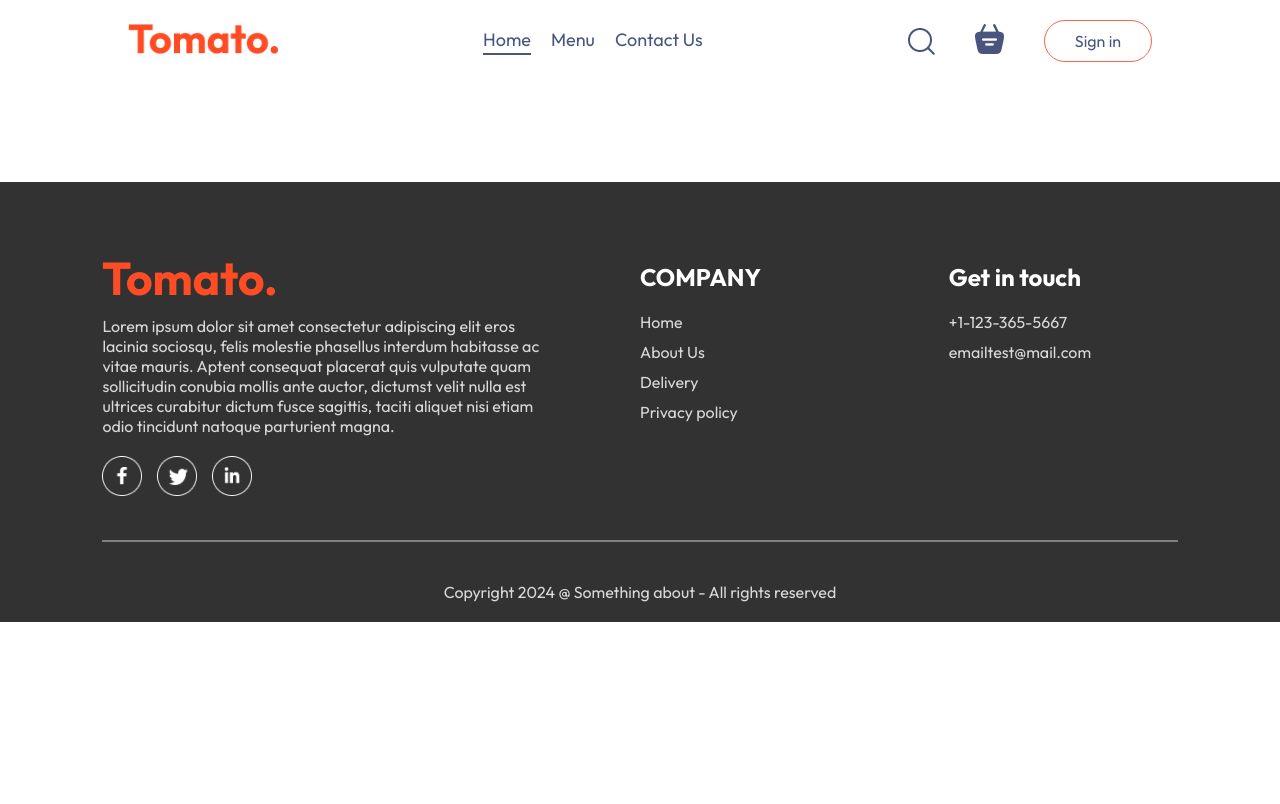
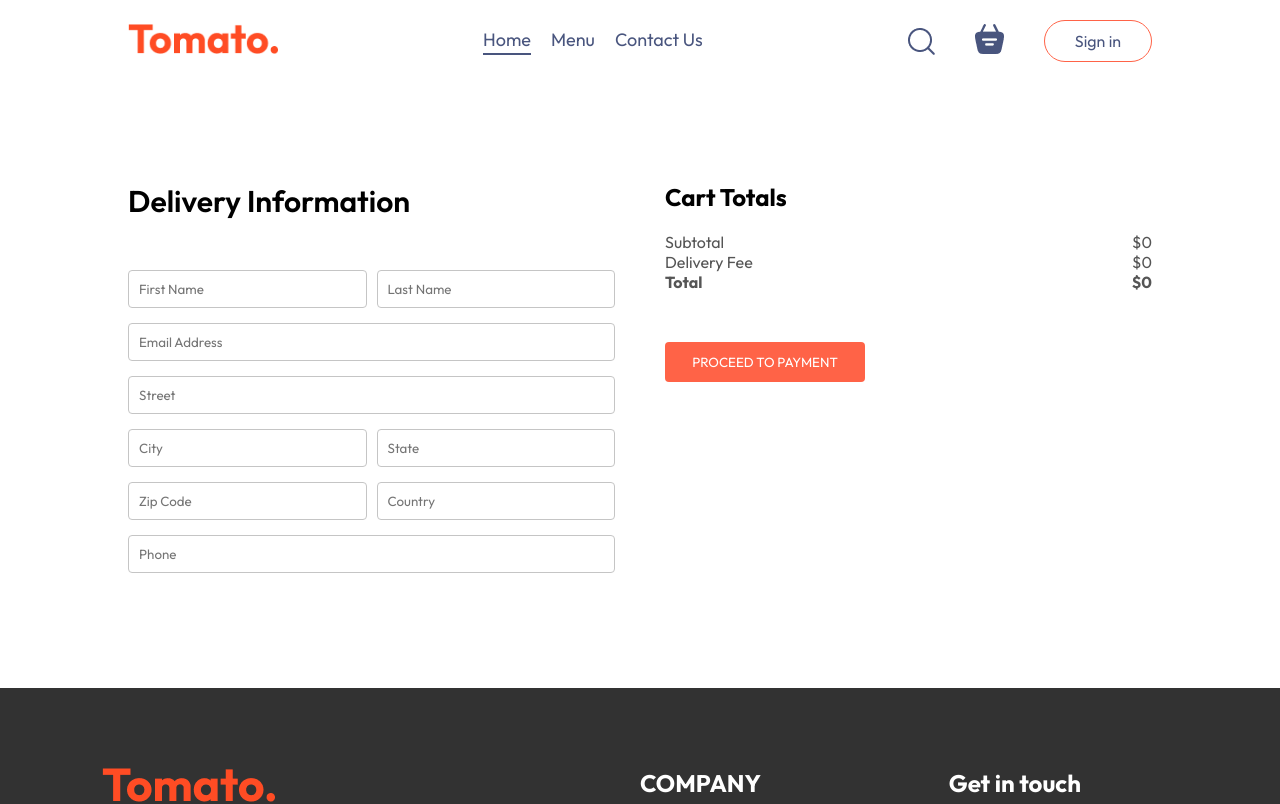
Before and after one commit to PotatoDoge/delivery-webapp, a React (Create React App) app: page /order in a window 1280 px wide. Shown: the top 804 px of the page. Built offline with nearby package versions, Linux system fonts and the light colour scheme.

Commit message:
Add payment section

```diff
--- a/src/pages/Cart/Cart.jsx
+++ b/src/pages/Cart/Cart.jsx
@@ -50,11 +50,11 @@
                         </div>
                         <div className="cart-total-details">
                             <p>Delivery Fee</p>
-                            <p>${2}</p>
+                            <p>${getTotalCartAmount() === 0 ? 0 : 2}</p>
                         </div>
                         <div className="cart-total-details">
                             <b>Total</b>
-                            <b>${getTotalCartAmount()+2}</b>
+                            <b>${getTotalCartAmount() === 0 ? 0 : getTotalCartAmount() + 2}</b>
                         </div>
                     </div>
                     <button onClick={() => navigate('/order')}>PROCEED TO CHECKOUT</button>
--- a/src/pages/PlaceOrder/PlaceOrder.css
+++ b/src/pages/PlaceOrder/PlaceOrder.css
@@ -0,0 +1,41 @@
+.place-order{
+    display: flex;
+    align-items: start;
+    justify-content: space-between;
+    gap: 50px;
+    margin-top: 100px;
+}
+
+.place-order-left{
+    width: 100%;
+    max-width: max(30%, 500px);
+}
+
+.place-order-left .title{
+    font-size: 30px;
+    font-weight: 600;
+    margin-bottom: 50px;
+}
+
+.place-order-left input{
+    margin-bottom: 15px;
+    width: 100%;
+    padding: 10px;
+    border: 1px solid #c5c5c5;
+    border-radius: 4px;
+    outline-color: tomato;
+}
+
+.place-order-left .multi-fields{
+    display: flex;
+    gap: 10px;
+}
+
+.place-order-right{
+    width: 100%;
+    max-width: max(40%, 500px);
+}
+
+.place-order .cart-total button{
+    margin-top: 30px;
+}
--- a/src/pages/PlaceOrder/PlaceOrder.jsx
+++ b/src/pages/PlaceOrder/PlaceOrder.jsx
@@ -1,11 +1,52 @@
-import React from "react";
+import React, {useContext} from "react";
 import './PlaceOrder.css'
+import {StoreContext} from "../../context/StoreContext";
 
 const PlaceOrder = () => {
+
+    const {getTotalCartAmount} = useContext(StoreContext)
+
     return(
-        <div>
-
-        </div>
+        <form className="place-order">
+            <div className="place-order-left">
+                <p className="title">Delivery Information</p>
+                <div className="multi-fields">
+                    <input type="text" placeholder="First Name"/>
+                    <input type="text" placeholder="Last Name"/>
+                </div>
+                <input type="text" placeholder="Email Address"/>
+                <input type="text" placeholder="Street"/>
+                <div className="multi-fields">
+                    <input type="text" placeholder="City"/>
+                    <input type="text" placeholder="State"/>
+                </div>
+                <div className="multi-fields">
+                    <input type="text" placeholder="Zip Code"/>
+                    <input type="text" placeholder="Country"/>
+                </div>
+                <input type="text" placeholder="Phone"/>
+            </div>
+            <div className="place-order-right">
+                <div className="cart-total">
+                    <h2>Cart Totals</h2>
+                    <div>
+                        <div className="cart-total-details">
+                            <p>Subtotal</p>
+                            <p>${getTotalCartAmount()}</p>
+                        </div>
+                        <div className="cart-total-details">
+                            <p>Delivery Fee</p>
+                            <p>${getTotalCartAmount() === 0 ? 0 : 2}</p>
+                        </div>
+                        <div className="cart-total-details">
+                            <b>Total</b>
+                            <b>${getTotalCartAmount() === 0 ? 0 : getTotalCartAmount() + 2}</b>
+                        </div>
+                    </div>
+                    <button>PROCEED TO PAYMENT</button>
+                </div>
+            </div>
+        </form>
     )
 }
 
```
Lines whose indentation alone changed are shown as unchanged.
